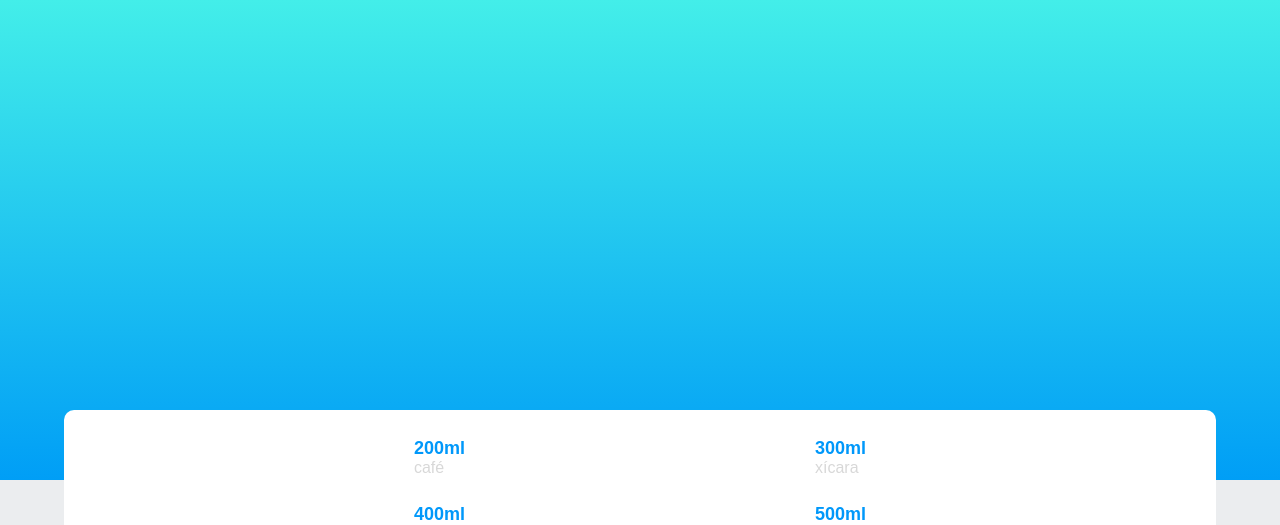
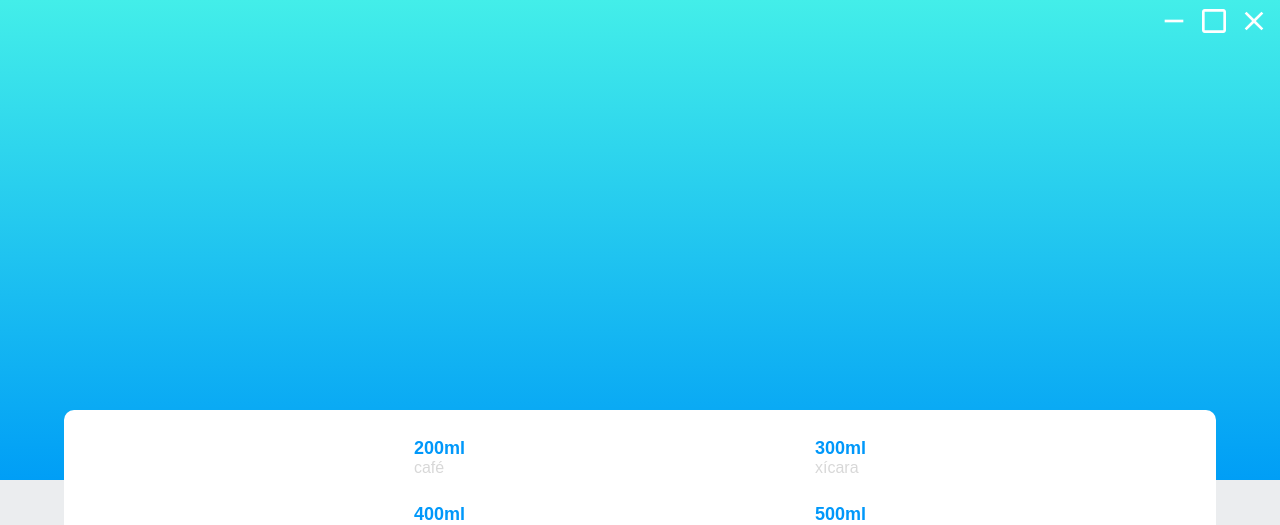
Before and after one commit to gustavo-amaro/drink-water-electron, a React app: page / in a window 1280 px wide. Shown: the top 525 px of the page. Built offline with nearby package versions, Linux system fonts and the light colour scheme.

Commit message:
feat: add personalized header

```diff
--- a/electron/main.ts
+++ b/electron/main.ts
@@ -12,8 +12,10 @@ function createWindow () {
     minHeight: 600,
     minWidth: 800,
     backgroundColor: '#191622',
+    frame: false,
     webPreferences: {
-      nodeIntegration: true
+      nodeIntegration: true,
+      enableRemoteModule: true
     }
   })
 
--- a/package.json
+++ b/package.json
@@ -73,6 +73,7 @@
     "@iconify/types": "^1.0.6",
     "react": "^16.13.1",
     "react-dom": "^16.13.1",
+    "react-icons": "^4.2.0",
     "styled-components": "^5.1.1"
   },
   "build": {
--- a/src/components/Body/MeasureButton/styles.ts
+++ b/src/components/Body/MeasureButton/styles.ts
@@ -3,6 +3,7 @@ import styled from 'styled-components'
 export const Container = styled.div`
   display: flex;
   font-size: 40px;
+  cursor: pointer;
   .icon{
         color: ${props => props.theme.colors.primary};
     }
--- a/src/components/Header/index.tsx
+++ b/src/components/Header/index.tsx
@@ -1,9 +1,61 @@
-import React from 'react'
+import React, { useCallback } from 'react'
+import {
+  MdCheckBox,
+  MdCheckBoxOutlineBlank,
+  MdClose,
+  MdRemove
+} from 'react-icons/md'
 
-import { Container } from './styles'
+import { remote } from 'electron'
+import os from 'os'
+
+import { Container, ActionButton, ActionContainer } from './styles'
 
 const Header: React.FC = () => {
-  return <Container />
+  const handleCloseWindow = useCallback(() => {
+    const window = remote.getCurrentWindow()
+
+    window.close()
+  }, [])
+
+  const handleMaximize = useCallback(() => {
+    const window = remote.getCurrentWindow()
+
+    const isMacSystem = os.platform() === 'darwin'
+    if (isMacSystem) {
+      return window.setFullScreen(!window.isFullScreen())
+    }
+
+    const isMaximized = window.isMaximized()
+
+    if (!isMaximized) {
+      window.maximize()
+    } else {
+      window.unmaximize()
+    }
+  }, [])
+
+  const handleMinimize = useCallback(() => {
+    const window = remote.getCurrentWindow()
+
+    window.minimize()
+  }, [])
+
+  return (
+    <Container>
+      <ActionContainer>
+        <ActionButton onClick={handleMinimize}>
+          <MdRemove />
+        </ActionButton>
+        <ActionButton onClick={handleMaximize}>
+          <MdCheckBoxOutlineBlank />
+        </ActionButton>
+        <ActionButton onClick={handleCloseWindow}>
+          <MdClose />
+        </ActionButton>
+      </ActionContainer>
+    </Container>
+  )
 }
 
 export default Header
--- a/src/components/Header/styles.ts
+++ b/src/components/Header/styles.ts
@@ -4,4 +4,26 @@ export const Container = styled.div`
   background: ${props => `linear-gradient(to bottom, ${props.theme.colors.lightBlue}, ${props.theme.colors.darkBlue})`};
   width: 100%;
   height: 60%;
+  -webkit-user-select: none;
+  -webkit-app-region: drag;
 `
+
+export const ActionContainer = styled.div`
+  display: flex;
+  position: absolute;
+  right: 10px;
+  top: 5px;
+`
+
+export const ActionButton = styled.button`
+  background: none;
+  border: none;
+  outline: none;
+  color: white;
+  font-size: 32px;
+  margin-left: 8px;
+  -webkit-app-region: no-drag;
+  &:active{
+    outline: none;
+  }
+`
--- a/src/components/Main/index.tsx
+++ b/src/components/Main/index.tsx
@@ -7,7 +7,7 @@ import { Container } from './styles'
 
 const Main: React.FC = () => {
   return (
-    <Container >
+    <Container>
       <Header />
       <Body />
       <DrinkButton />
--- a/src/styles/GlobalStyle.ts
+++ b/src/styles/GlobalStyle.ts
@@ -11,5 +11,6 @@ export const GlobalStyle = createGlobalStyle`
     font-family: Arial, Helvetica, sans-serif;
     font-size: 16px;
     color: #E1E1E6;
+    border-radius: 10px;
   }
 `
```
Also changed, not shown: 1 other file (tests, documents, lock files or other folders).
